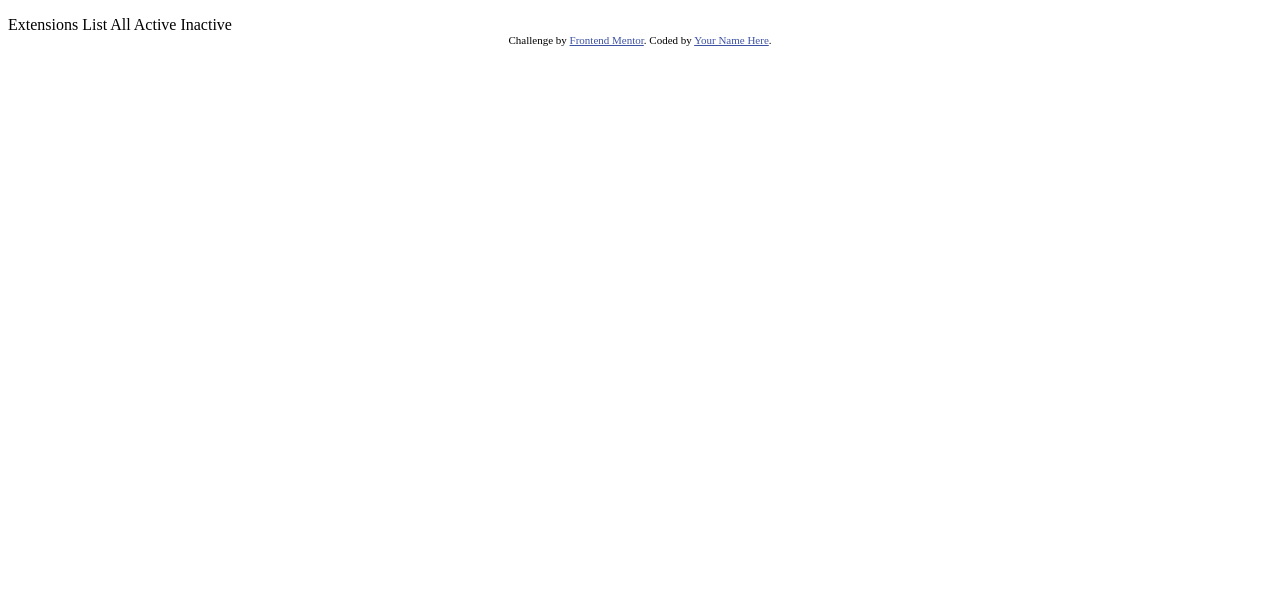
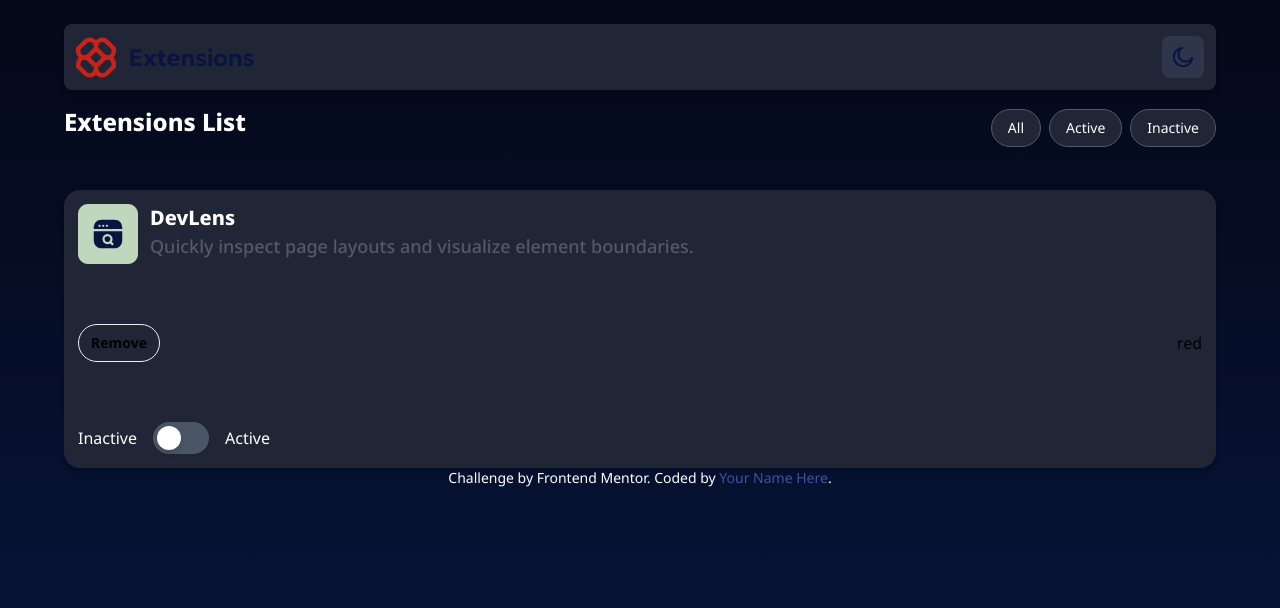
Before and after one commit to chefTee/browser-extensions-manager-ui-main, a website: page index.html in a window 1280 px wide. Drawn offline with Linux system fonts and the light colour scheme.

Commit message:
UI Completed

```diff
--- /dev/null
+++ b/ext.js
@@ -0,0 +1,3 @@
+document.addEventListener('DOMContentLoaded', () => {
+
+})
--- a/index.html
+++ b/index.html
@@ -1,5 +1,5 @@
 <!DOCTYPE html>
-<html lang="en">
+<html lang="en" class="dark">
 <head>
   <meta charset="UTF-8">
   <meta name="viewport" content="width=device-width, initial-scale=1.0"> <!-- displays site properly based on user's device -->
@@ -7,90 +7,68 @@
   <link rel="icon" type="image/png" sizes="32x32" href="./assets/images/favicon-32x32.png">
 
   <title>Frontend Mentor | Browser extensions manager UI</title>
+  <link rel="stylesheet" href="./src/output.css">
 
-  <!-- Feel free to remove these styles or customise in your own stylesheet 👍 -->
-  <style>
-    .attribution { font-size: 11px; text-align: center; }
-    .attribution a { color: hsl(228, 45%, 44%); }
-  </style>
 </head>
-<body>
-  <ul>
+<body class="min-h-[100vh] w-full bg-linear-180 from-[#EBF2FC] to-[#EEF8F9] bg-no-repeat dark:bg-linear-180 dark:from-[#040918] dark:to-[#091540]">
+  <header class="w-full mx-auto py-6">
+    <!-- THE PAGE LOGO AND PAGE THEME MODE SECTION -->
+    <div class="logo-and-theme bg-[hsl(200,60%,99%)] shadow-md dark:bg-[hsl(226,25%,17%)] p-3 mx-4 flex items-center justify-between rounded-lg md:w-[90%] md:mx-auto">
+      <div class="logo w-[60%]">
+        <img src="./assets/images/logo.svg" alt="logo">
+      </div>
+      <div class="theme-mode p-2.5 bg-[hsl(0,0%,93%)] dark:bg-[hsl(225,23%,24%)] rounded-lg cursor-pointer focus:outline focus:outline-[hsl(3,77%,44%)]" tabindex="0">
+        <img src="./assets/images/icon-moon.svg" alt="dark-mode">
+      </div>
+    </div>
 
-  </ul>
+    <!-- THE PAGE CATEGORIES SECTION -->
+     <div class="categories-title-and-categories my-4 md:w-[90%] md:mx-auto md:flex md:flex-row md:items-center md:justify-between">
+      <div class="title text-[hsl(227,75%,14%)] dark:text-white text-center text-2xl font-extrabold mb-3 md:w-full md:text-left">
+        <p>Extensions List</p>
+      </div>
+      <div class="categiries-list text-[hsl(227,75%,14%)] dark:text-white w-full flex items-center justify-center md:justify-end">
+        <ul class="flex text-center space-x-2">
+          <li tabindex="0" class="py-2 px-4 text-sm bg-[hsl(200,60%,99%)] dark:bg-[hsl(226,25%,17%)] border border-[hsl(0,0%,78%)] dark:border-[hsl(226,11%,37%)] rounded-full cursor-pointer hover:bg-[hsl(200,60%,99%,0.1)] hover:text-[hsl(227,75%,14%,0.6)] dark:hover:bg-[hsl(226,11%,37%)] dark:focus:bg-[hsl(226,11%,37%)] focus:outline dark:focus:outline-2 focus:border-none focus:outline-[hsl(3,77%,44%)] focus:outline-offset-1 dark:focus:outline-offset-2">All</li>
+          <li tabindex="0" class="py-2 px-4 text-sm bg-[hsl(200,60%,99%)] dark:bg-[hsl(226,25%,17%)] border border-[hsl(0,0%,78%)] dark:border-[hsl(226,11%,37%)] rounded-full cursor-pointer hover:bg-[hsl(200,60%,99%,0.1)] hover:text-[hsl(227,75%,14%,0.6)] dark:hover:bg-[hsl(226,11%,37%)] dark:focus:bg-[hsl(226,11%,37%)] focus:outline dark:focus:outline-2 focus:border-none focus:outline-[hsl(3,77%,44%)] focus:outline-offset-1 dark:focus:outline-offset-2">Active</li>
+          <li tabindex="0" class="py-2 px-4 text-sm bg-[hsl(200,60%,99%)] dark:bg-[hsl(226,25%,17%)] border border-[hsl(0,0%,78%)] dark:border-[hsl(226,11%,37%)] rounded-full cursor-pointer hover:bg-[hsl(200,60%,99%,0.1)] hover:text-[hsl(227,75%,14%,0.6)] dark:hover:bg-[hsl(226,11%,37%)] dark:focus:bg-[hsl(226,11%,37%)] focus:outline dark:focus:outline-2 focus:border-none focus:outline-[hsl(3,77%,44%)] focus:outline-offset-1 dark:focus:outline-offset-2">Inactive</li>
+        </ul>
+      </div>
+     </div>
+  </header>
+  <main class="extension-container w-full md:w-[90%] md:mx-auto">
+    <div class="ext p-3.5 bg-[hsl(200,60%,99%)] shadow-md rounded-2xl space-y-15 dark:bg-[hsl(226,25%,17%)]">
+      <div class="flex space-x-3">
+        <div class="ext-logo">
+          <img src="./assets/images/logo-devlens.svg" alt="logo">
+        </div>
+        <div class="ext-details text-wrap">
+          <p class="name text-[hsl(227,75%,14%)] font-extrabold text-xl dark:text-white">DevLens</p>
+          <p class="description text-lg text-[hsl(226,11%,37%)] font-[500]">Quickly inspect page layouts and visualize element boundaries.</p>
+        </div>
+      </div>
+      <div class="flex items-center justify-between">
+        <button type="button" class="px-3 py-2 font-bold border text-sm border-[hsl(0,0%,93%)] rounded-full cursor-pointer hover:bg-[hsl(3,77%,44%)] hover:text-white">Remove</button>
+        <div class="toogle-button cursor-pointer">red</div>
+      </div>
 
-  Extensions List
+  <div class="flex items-center space-x-4">
+    <span class="text-white">Inactive</span>
+    <button id="toggleSwitch"
+    class="w-14 h-8 flex items-center bg-gray-400 dark:bg-gray-600 rounded-full p-1 transition-colors duration-300 focus:outline-none focus:ring-2 focus:ring-offset-2 focus:ring-blue-500">
+    <div id="toggleCircle"
+      class="bg-white w-6 h-6 rounded-full shadow-md transform transition-transform duration-300"></div>
+  </button>
+  <span class="text-white">Active</span>
+</div>
 
-  All
-  Active
-  Inactive
+    </div>
 
-  <!-- If you plan to use the JSON file to populate the data dynamically, you can delete the content below -->
-
-  <!-- DevLens
-  Quickly inspect page layouts and visualize element boundaries.
-  Remove
-
-  StyleSpy
-  Instantly analyze and copy CSS from any webpage element.
-  Remove
-
-  SpeedBoost
-  Optimizes browser resource usage to accelerate page loading.
-  Remove
-
-  JSONWizard
-  Formats, validates, and prettifies JSON responses in-browser.
-  Remove
-
-  TabMaster Pro
-  Organizes browser tabs into groups and sessions.
-  Remove
-
-  ViewportBuddy
-  Simulates various screen resolutions directly within the browser.
-  Remove
-
-  Markup Notes
-  Enables annotation and notes directly onto webpages for collaborative debugging.
-  Remove
-
-  GridGuides
-  Overlay customizable grids and alignment guides on any webpage.
-  Remove
-
-  Palette Picker
-  Instantly extracts color palettes from any webpage.
-  Remove
-
-  LinkChecker
-  Scans and highlights broken links on any page.
-  Remove
-
-  DOM Snapshot
-  Capture and export DOM structures quickly.
-  Remove
-
-  ConsolePlus
-  Enhanced developer console with advanced filtering and logging.
-  Remove -->
-
-  <div class="attribution">
+  </main>
+  <div class="attribution text-sm text-center text-white">
     Challenge by <a href="https://www.frontendmentor.io?ref=challenge">Frontend Mentor</a>.
-    Coded by <a href="#">Your Name Here</a>.
+    Coded by <a class="text-[hsl(228,45%,44%)]" href="#">Your Name Here</a>.
   </div>
-  <script>
-    const listEl = document.querySelector('ul');
-
-      fetch('./data.json')
-      .then(res => res.json())
-      .then(data =>
-      data.forEach(ext => {
-        // console.log(ext.name)
-          // listEl.insertAdjacentHTML('beforeend', `<li>${ext.name}</li>`)
-      })
-
-      )
-  </script>
+<script src="./ext.js"></script>
 </body>
 </html>
--- /dev/null
+++ b/package.json
@@ -0,0 +1,6 @@
+{
+  "dependencies": {
+    "@tailwindcss/cli": "^4.1.11",
+    "tailwindcss": "^4.1.11"
+  }
+}
--- /dev/null
+++ b/src/input.css
@@ -0,0 +1,11 @@
+@import url('https://fonts.googleapis.com/css2?family=Barlow:ital,wght@0,100;0,200;0,300;0,400;0,500;0,600;0,700;0,800;0,900;1,100;1,200;1,300;1,400;1,500;1,600;1,700;1,800;1,900&family=DM+Sans:ital,opsz,wght@0,9..40,100..1000;1,9..40,100..1000&family=Epilogue:ital,wght@0,100..900;1,100..900&family=Fraunces:ital,opsz,wght@0,9..144,100..900;1,9..144,100..900&family=Inconsolata:wght@200..900&family=Inter:ital,opsz,wght@0,14..32,100..900;1,14..32,100..900&family=Josefin+Sans:ital,wght@0,100..700;1,100..700&family=Libre+Franklin:ital,wght@0,100..900;1,100..900&family=Manrope:wght@200..800&family=Montserrat:ital,wght@0,100..900;1,100..900&family=Noto+Sans:ital,wght@0,100..900;1,100..900&family=Open+Sans:ital,wght@0,300..800;1,300..800&family=Outfit:wght@100..900&family=Overpass:ital,wght@0,100..900;1,100..900&family=Poppins:ital,wght@0,100;0,200;0,300;0,400;0,500;0,600;0,700;0,800;0,900;1,100;1,200;1,300;1,400;1,500;1,600;1,700;1,800;1,900&family=Raleway:ital,wght@0,100..900;1,100..900&family=Roboto+Slab:wght@100..900&family=Work+Sans:ital,wght@0,100..900;1,100..900&display=swap');
+@import "tailwindcss";
+@custom-variant dark (&:where(.dark, .dark *));
+
+ body{
+    /* background-image: linear-gradient(180deg, #040918 0%, #091540 100%);
+    background-repeat: no-repeat;
+    min-height: 100vh;
+    width: 100%; */
+    font-family: "Noto Sans", sans-serif;
+}
```
Also changed, not shown: src/output.css (added), 1 other file.
